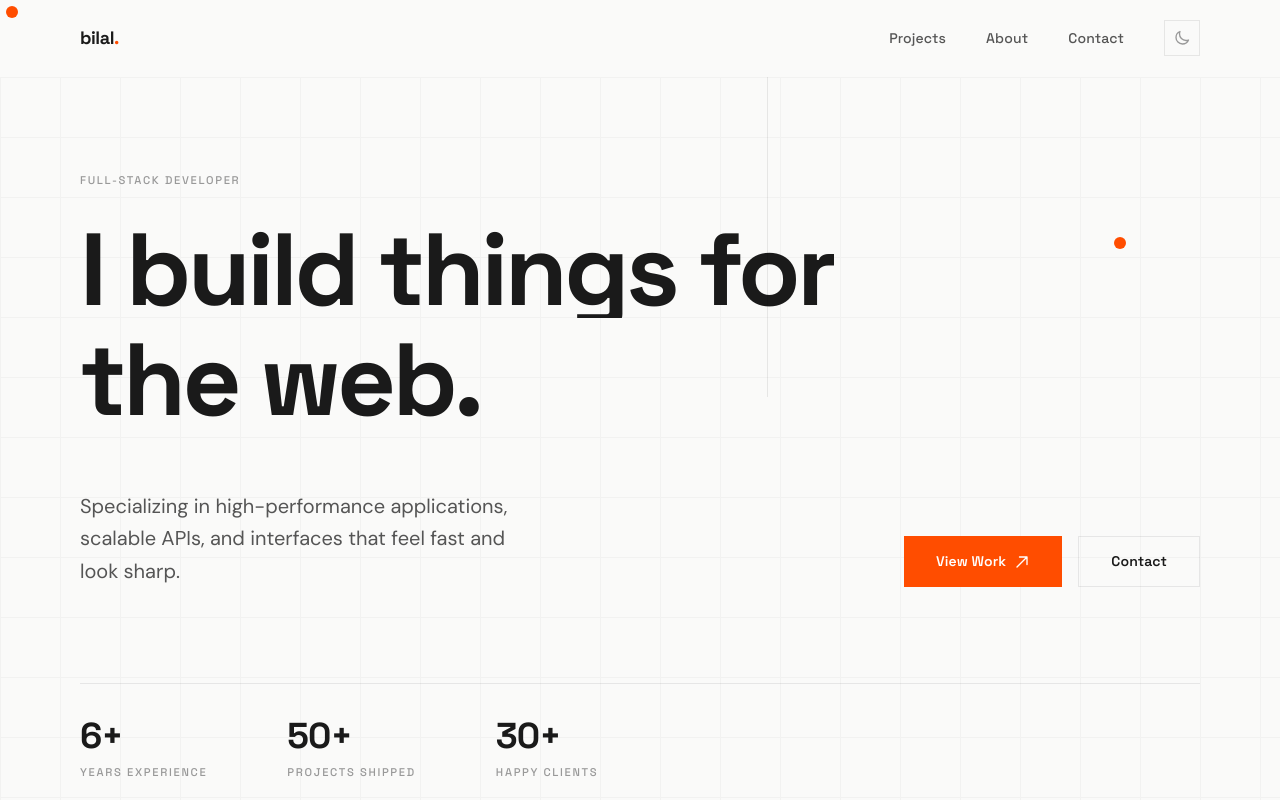
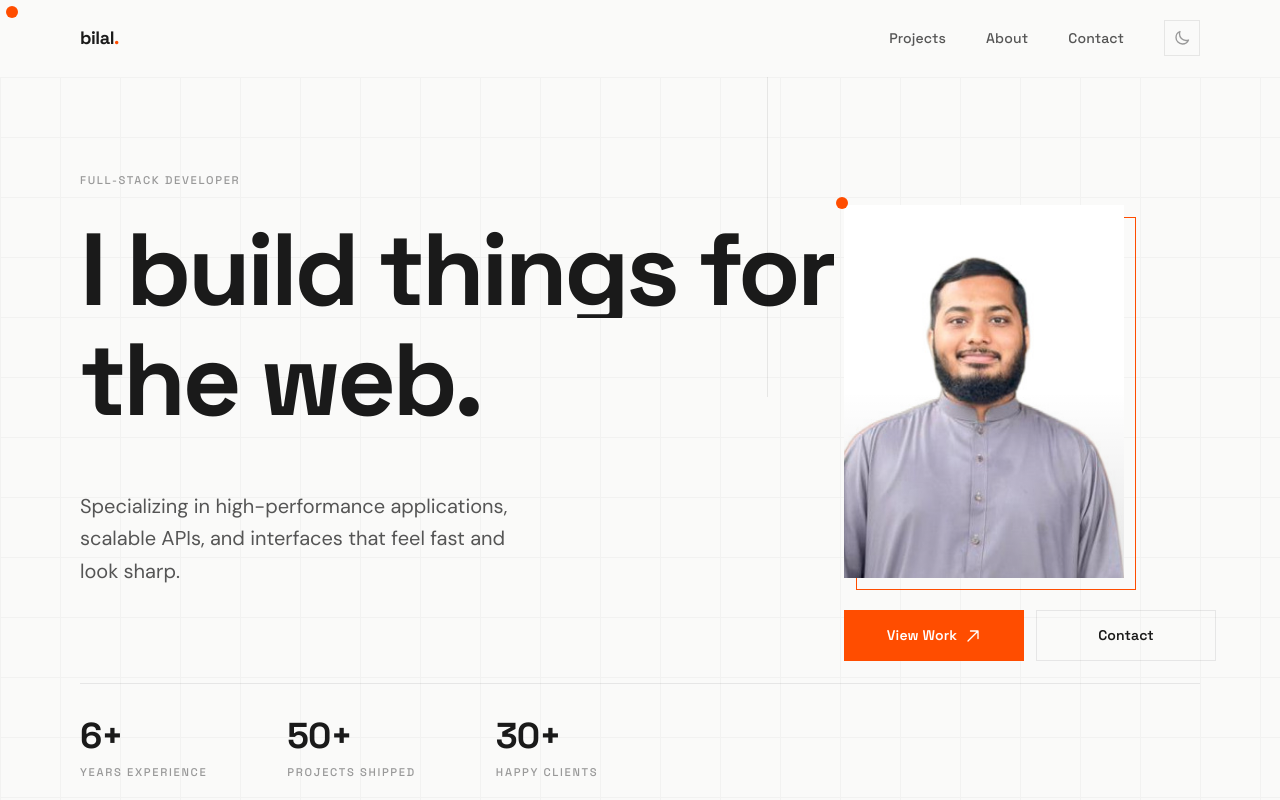
Before and after one commit to mbilalsarwarawan/portfolio, a Next.js app in the folder site/: page / in a window 1280 px wide. Shown: the top 800 px of the page. Built offline with nearby package versions, Linux system fonts and the light colour scheme.

Commit message:
make ui changes

```diff
--- a/site/app/about/page.tsx
+++ b/site/app/about/page.tsx
@@ -1,5 +1,6 @@
 'use client';
 
+import Image from 'next/image';
 import { motion } from 'framer-motion';
 import { skills, experience } from '@/lib/data';
 
@@ -18,6 +19,8 @@ export default function AboutPage() {
       {/* Hero section */}
       <section className="pt-16 pb-20 md:pt-24 md:pb-32 px-6 md:px-12 lg:px-20">
         <div className="max-w-[1400px] mx-auto">
+        <div className="lg:grid lg:grid-cols-[1fr_auto] lg:gap-12 xl:gap-16 lg:items-end">
+          <div>
             <motion.div custom={0} variants={FADE_UP} initial="hidden" animate="visible">
               <div className="label-caps mb-6">About</div>
             </motion.div>
@@ -27,7 +30,7 @@ export default function AboutPage() {
               variants={FADE_UP}
               initial="hidden"
               animate="visible"
-            className="heading-display text-[clamp(2.5rem,6vw,5rem)] max-w-[800px] mb-10"
+              className="heading-display text-[clamp(2.5rem,6vw,5rem)] max-w-[800px] mb-10 lg:mb-0"
             >
               I build software that
               <br />
@@ -35,6 +38,29 @@ export default function AboutPage() {
               <br />
               looks sharp.
             </motion.h1>
+          </div>
+
+          {/* Portrait */}
+          <motion.div
+            custom={0.2}
+            variants={FADE_UP}
+            initial="hidden"
+            animate="visible"
+            className="mb-10 lg:mb-0"
+          >
+            <div className="relative w-[200px] md:w-[240px] xl:w-[280px] aspect-[3/4] overflow-hidden bg-[var(--bg-surface)]">
+              <Image
+                src="/profile.jpeg"
+                alt="Bilal"
+                fill
+                className="object-cover"
+                sizes="(min-width: 1280px) 280px, 240px"
+              />
+              {/* Cinematic gradient overlay */}
+              <div className="absolute inset-0 bg-gradient-to-t from-black/10 via-transparent to-transparent pointer-events-none" />
+            </div>
+          </motion.div>
+        </div>
 
           <motion.div
             custom={0.3}
--- a/site/app/layout.tsx
+++ b/site/app/layout.tsx
@@ -37,6 +37,7 @@ export default function RootLayout({
   return (
     <html
       lang="en"
+      data-scroll-behavior="smooth"
       className={`${spaceGrotesk.variable} ${dmSans.variable} h-full antialiased`}
       suppressHydrationWarning
     >
--- a/site/components/Hero.tsx
+++ b/site/components/Hero.tsx
@@ -1,5 +1,6 @@
 'use client';
 
+import Image from 'next/image';
 import { motion } from 'framer-motion';
 
 const WORD_VARIANTS: any = {
@@ -54,14 +55,79 @@ export function Hero() {
         }}
       />
 
-      {/* Accent dot */}
+      {/* Accent dot — visible only on lg (xl+ replaced by portrait) */}
       <motion.div
-        className="absolute top-[20%] right-[12%] w-3 h-3 rounded-full hidden lg:block"
+        className="absolute top-[20%] right-[12%] w-3 h-3 rounded-full hidden lg:block xl:hidden"
         style={{ background: 'var(--accent)' }}
         initial={{ scale: 0 }}
         animate={{ scale: 1 }}
         transition={{ delay: 1.2, duration: 0.4, ease: [0.16, 1, 0.3, 1] }}
       />
+
+      {/* Profile portrait — desktop */}
+      <motion.div
+        className="absolute top-[16%] right-[5%] 2xl:right-[8%] hidden xl:block z-[1]"
+        initial={{ opacity: 0, y: 50 }}
+        animate={{ opacity: 1, y: 0 }}
+        transition={{ delay: 0.6, duration: 1.2, ease: [0.16, 1, 0.3, 1] }}
+      >
+        <div className="relative w-[240px] xl:w-[280px] 2xl:w-[320px]">
+          {/* Offset accent frame */}
+          <div
+            className="absolute -bottom-3 -right-3 w-full h-full"
+            style={{ border: '1.5px solid var(--accent)' }}
+          />
+          {/* Image */}
+          <div className="relative aspect-[3/4] overflow-hidden bg-[var(--bg-surface)]">
+            <Image
+              src="/profile.jpeg"
+              alt="Bilal — Full-Stack Developer"
+              fill
+              className="object-cover"
+              sizes="(min-width: 1536px) 320px, 280px"
+              priority
+            />
+            {/* Cinematic gradient overlay */}
+            <div className="absolute inset-0 bg-gradient-to-t from-black/10 via-transparent to-transparent pointer-events-none" />
+          </div>
+          {/* Accent dot at corner */}
+          <motion.div
+            className="absolute -top-2 -left-2 w-3 h-3 rounded-full z-10"
+            style={{ background: 'var(--accent)' }}
+            initial={{ scale: 0 }}
+            animate={{ scale: 1 }}
+            transition={{ delay: 1.5, duration: 0.4, ease: [0.16, 1, 0.3, 1] }}
+          />
+        </div>
+
+        {/* CTA buttons — desktop, centered under portrait */}
+        <motion.div
+          initial={{ opacity: 0, y: 20 }}
+          animate={{ opacity: 1, y: 0 }}
+          transition={{ delay: 1.2, duration: 0.8, ease: [0.16, 1, 0.3, 1] }}
+          className="flex flex-row gap-3 mt-8"
+        >
+            <a href="/projects" className="btn-primary flex-1 justify-center text-center min-w-[140px] md:min-w-[180px]">
+            View Work
+            <svg
+              className="w-4 h-4"
+              fill="none"
+              viewBox="0 0 24 24"
+              stroke="currentColor"
+              strokeWidth={2}
+            >
+              <path
+                strokeLinecap="round"
+                strokeLinejoin="round"
+                d="m4.5 19.5 15-15m0 0H8.25m11.25 0v11.25"
+              />
+            </svg>
+          </a>
+          <a href="/contact" className="btn-outline flex-1 justify-center text-center min-w-[140px] md:min-w-[180px]">
+            Contact
+          </a>
+        </motion.div>
+      </motion.div>
 
       {/* Vertical line accent */}
       <motion.div
@@ -73,6 +139,28 @@ export function Hero() {
       />
 
       <div className="max-w-[1400px] mx-auto w-full">
+        {/* Profile portrait — mobile/tablet */}
+        <motion.div
+          custom={0.05}
+          variants={FADE_UP}
+          initial="hidden"
+          animate="visible"
+          className="xl:hidden mb-6 md:mb-8"
+        >
+          <div
+            className="relative w-20 h-20 md:w-24 md:h-24 rounded-full overflow-hidden bg-[var(--bg-surface)]"
+            style={{ border: '2px solid var(--border)' }}
+          >
+            <Image
+              src="/profile.jpeg"
+              alt="Bilal"
+              fill
+              className="object-cover"
+              sizes="96px"
+            />
+          </div>
+        </motion.div>
+
         {/* Top label */}
         <motion.div
           custom={0.1}
@@ -116,9 +204,9 @@ export function Hero() {
             variants={FADE_UP}
             initial="hidden"
             animate="visible"
-            className="flex gap-4"
+            className="flex gap-4 xl:hidden"
           >
-            <a href="/projects" className="btn-primary">
+            <a href="/projects" className="btn-primary flex-1 justify-center text-center min-w-[120px] md:min-w-[160px]">
               View Work
               <svg
                 className="w-4 h-4"
@@ -134,7 +222,7 @@ export function Hero() {
                 />
               </svg>
             </a>
-            <a href="/contact" className="btn-outline">
+            <a href="/contact" className="btn-outline flex-1 justify-center text-center min-w-[120px] md:min-w-[160px]">
               Contact
             </a>
           </motion.div>
```
Also changed, not shown: site/public/profile.jpeg (added), site/public/profile.svg (added). Lines whose indentation alone changed are shown as unchanged.
